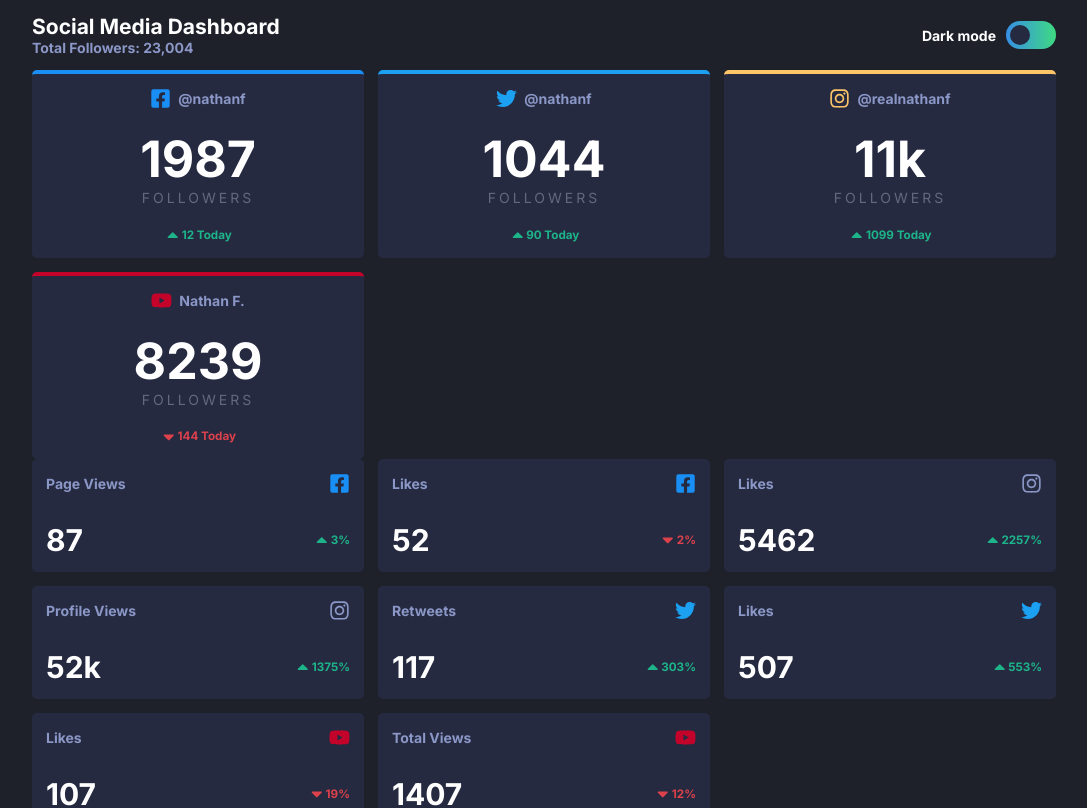
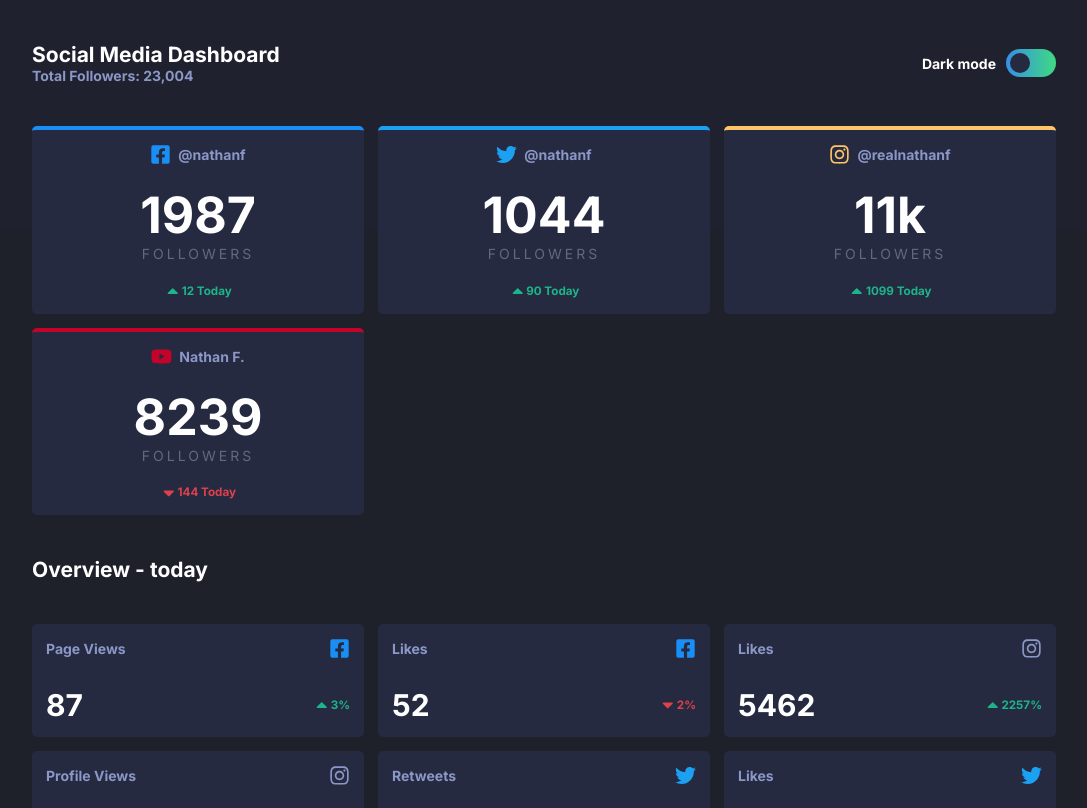
Before and after one commit to manikagnish/theme-switcher, a React (Create React App) app: page / in a window 1280 px wide. Shown: the top 808 px of the page, without its empty margins (96-1183 px from the left). Built offline with nearby package versions, Linux system fonts and the light colour scheme.

Commit message:
created topPattern component

```diff
--- a/src/App.js
+++ b/src/App.js
@@ -3,11 +3,13 @@ import { useContext } from "react";
 import FollowerCard from "./Components/FollowerCard";
 import StatsCard from "./Components/StatsCard";
 import Navbar from "./Components/Navbar";
+import TopPattern from "./Components/TopPattern";
 
 import { followerCardContent, statsCardContent } from "./content";
 
 import { GlobalStyle } from "./Components/styles/Global";
 import { Grid } from "./Components/styles/Flex.styled";
+import { StyledSecondaryHeading } from "./Components/styles/SecondaryHeading.styled";
 import { ThemeProvider } from "styled-components";
 import { lightTheme, darkTheme } from "./themes";
 
@@ -18,6 +20,7 @@ function App() {
   return (
     <ThemeProvider theme={theme === "dark" ? darkTheme : lightTheme}>
       <GlobalStyle />
+      <TopPattern />
       <Navbar />
       <Grid>
         {followerCardContent.map((card) => (
@@ -33,6 +36,8 @@ function App() {
           />
         ))}
       </Grid>
+
+      <StyledSecondaryHeading>Overview - today</StyledSecondaryHeading>
 
       <Grid>
         {statsCardContent.map((card) => (
--- /dev/null
+++ b/src/Components/TopPattern.js
@@ -0,0 +1,4 @@
+import { StyledTopPattern } from "./styles/TopPattern.styled";
+export default function TopPattern() {
+  return <StyledTopPattern></StyledTopPattern>;
+}
--- a/src/Components/styles/Global.js
+++ b/src/Components/styles/Global.js
@@ -41,5 +41,7 @@ export const GlobalStyle = createGlobalStyle`
         background-color: ${(props) => props.theme.body};
         color: ${(props) => props.theme.fontColor};
         padding: 0 10vw;
+        overflow-x: hidden;
+        padding-bottom: 3em;
     }
 `;
--- a/src/Components/styles/Navbar.styled.js
+++ b/src/Components/styles/Navbar.styled.js
@@ -1,7 +1,7 @@
 import styled from "styled-components";
 
 export const StyledNavbar = styled.nav`
-  padding: 1em 0;
+  padding: 3em 0;
   font-weight: bold;
   color: ${(props) => props.theme.statTypeClr};
 
--- /dev/null
+++ b/src/Components/styles/SecondaryHeading.styled.js
@@ -0,0 +1,6 @@
+import styled from "styled-components";
+
+export const StyledSecondaryHeading = styled.h2`
+  color: ${(props) => props.theme.headingClr};
+  margin: 2em 0;
+`;
--- /dev/null
+++ b/src/Components/styles/TopPattern.styled.js
@@ -0,0 +1,11 @@
+import styled from "styled-components";
+
+export const StyledTopPattern = styled.div`
+  height: 230px;
+  width: 100vw;
+  background-color: ${(props) => props.theme.topPatternClr};
+  position: absolute;
+  top: 0;
+  left: 0;
+  z-index: -1;
+`;
--- a/src/themes.js
+++ b/src/themes.js
@@ -5,7 +5,9 @@ export const lightTheme = {
   cardBgHover: "var(--clr-bg-card-light-hover)",
   countClr: "var(--clr-text-blue-light)",
   statTypeClr: "var(--clr-text-gray-light)",
+  headingClr: "var(--clr-text-gray-light)",
   navClr: "var(--clr-text-blue-light)",
+  topPatternClr: "var(--clr-bg-pattern-light)",
 };
 
 export const darkTheme = {
@@ -16,4 +18,6 @@ export const darkTheme = {
   countClr: "var(--clr-white)",
   statTypeClr: "var(--clr-text-blue-dark)",
   navClr: "var(--clr-white)",
+  headingClr: "var(--clr-white)",
+  topPatternClr: "var(--clr-bg-pattern-dark)",
 };
```
